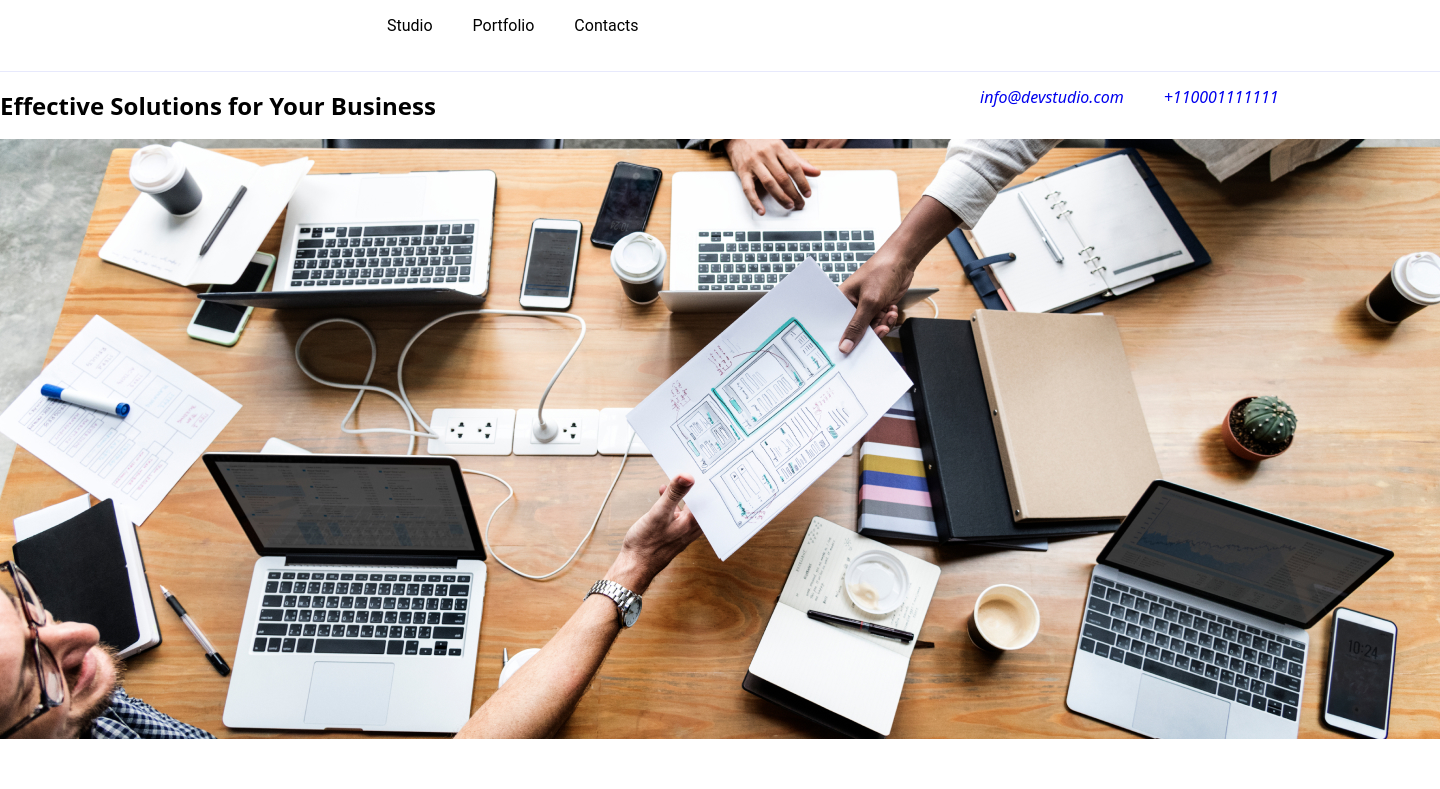
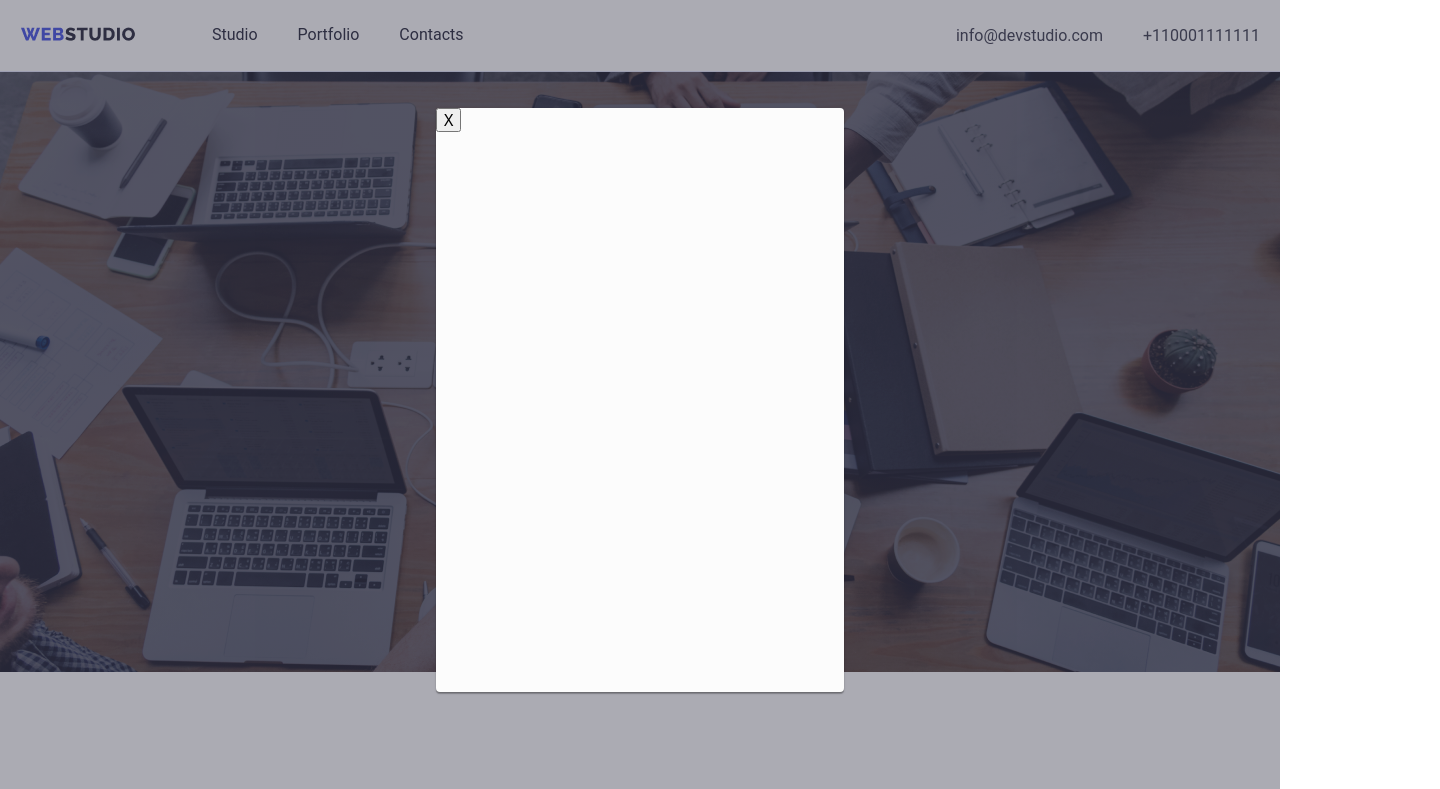
Before and after one commit to vetlittz/hw4, a website: page index.html in a window 1280 px wide. Both pictures are taken after a click on the button "Order service". Shown: the top 789 px of the page, 1440 px wide, since content can reach past the window. Drawn offline with nearby package versions, Linux system fonts and the light colour scheme.

Commit message:
looks like i finished the work on this task, added modal(finaly), improved footer and header

```diff
--- a/css/styles.css
+++ b/css/styles.css
@@ -6,97 +6,156 @@
     list-style-type: none;
 }
 
-.header-link{
-    text-decoration: none;
-}
-
 .main{
-    max-width: auto;
+    max-width: 1440px;
+    width: 100%;
     margin: 0 auto;
 }
 
-.logo{
-    width: 115px;
-    height: 24px;
-    position: absolute;
-    left: 156px;
+.header-cont {
+    display: flex;
+    justify-content: space-between;
+    align-items: center;
+    max-width: 1440px;
+    margin: 0 auto;
+    padding: 0 20px;
+    height: 72px;
+    border-bottom: 1px solid #E7E9FC;
+}
+
+.nav {
+    display: flex;
+    align-items: center;
+    gap: 76px;
 }
 
 .nav .list {
     display: flex;
-    width: 261px;
-    height: 24px;
-    position: absolute;
-    left: 347px;
     gap: 40px;
     list-style: none;
-}
-
-.nav .list li a{
-    color: black;
-    font-family: roboto;
-}
-
-.nav .list li a:hover{
-    color: #404bbf;
+    margin: 0;
+    padding: 0;
 }
 
 .address .list {
     display: flex;
-    width: 261px;
-    height: 24px;
-    position: absolute;
-    left: 940px;
     gap: 40px;
     list-style: none;
-}
-
-.header .container{
-    color:#FFFFFF;
-    border-bottom: 1px solid #E7E9FC;
-    width: 1440px;
-    height: 72px;
-    align-content: center;
-    justify-content: center;
-    margin: 0 auto;
+    margin: 0;
     padding: 0;
 }
 
-.nav{
-    height: 72px;
+.header-link {
+    color: #2E2F42;
+    text-decoration: none;
+    font-family: 'Roboto', sans-serif;
+    font-size: 16px;
+    line-height: 1.5;
+    transition: color 250ms cubic-bezier(0.4, 0, 0.2, 1);
 }
 
-.nav .address{
-    height: 72px;
+.header-link:hover {
+    color: #404BBF;
 }
 
-.footer .container{
-    width: auto;
-    height: 312px;
-    background-color: #2E2F42;
-    display: flex;
-    align-items: center;
-    justify-content: space-between;
+.logo {
+    display: block;
 }
 
-.footer .footer-icons{
+.address a {
+    color: #434455;
+    font-style: normal;
+}
+
+.footer {
+    background-color: #2E2F42;
+    padding: 100px 0;
+}
+
+.footer .container {
+    max-width: 1158px;
+    margin: 0 auto;
+    padding: 0 15px;
     display: flex;
+    gap: 120px;
+    align-items: baseline;
+}
+
+.footer-logo {
+    max-width: 264px;
+}
+
+.footer-logo-link {
+    display: block;
+    margin-bottom: 16px;
+}
+
+.footer .text {
+    color: #F4F4FD;
+    line-height: 1.5;
+    margin: 0;
+}
+
+.social {
+    min-width: 208px;
+}
+
+.social .text {
+    font-weight: 500;
+    margin-bottom: 16px;
+}
+
+.footer-icons {
+    display: flex;
+    gap: 16px;
     list-style: none;
-    gap: 16px;
-    width: 208px;
-    height: 40px;
+    margin: 0;
     padding: 0;
 }
 
-.service {
-    max-width: auto;
-    margin: 0 auto;
+.social-icon-link {
+    display: flex;
+    justify-content: center;
+    align-items: center;
+    width: 40px;
+    height: 40px;
+    border-radius: 50%;
+    background-color: rgba(255, 255, 255, 0.1);
+    transition: background-color 250ms cubic-bezier(0.4, 0, 0.2, 1);
 }
 
-.service .service-img{
-    margin-left: 0 auto;
+.social-icon-link:hover {
+    background-color: #31d0aa;
+}
+
+.social-icon {
+    fill: #f4f4fd;
+}
+
+.service {
+    background-image: linear-gradient(rgba(46, 47, 66, 0.7), rgba(46, 47, 66, 0.7)),
+        url(../images/people-office.jpg);
+    max-width: 1440px;
+    height: 600px;
+    background-repeat: no-repeat;
+    background-position: center;
+    background-size: cover;
+    margin: 0 auto;
+    align-content: center;
     justify-content: center;
-    align-content: center;
+    text-align: center;
+}
+
+.service-h1{
+    font-weight: 700;
+    color: #FFFFFF;
+    line-height: 60px;
+    font-size: 56px;
+    line-height: 1.07;
+    height: 120px;
+    margin: 0 auto;
+    margin-bottom: 48px;
+    max-width: 496px;
 }
 
 .service .button {
@@ -128,23 +187,6 @@
 
 .social .text{
     color: #F4F4FD;
-}
-
-.footer-logo{
-    width: 264px;
-    height: 112px;
-    margin-left: 156px;
-}
-
-.footer-logo .text{
-    width: 264px;
-    height: 72px;
-    color: #F4F4FD;
-}
-
-.footer-logo .footer-logo-link{
-    width: 115px;
-    height: 24px;
 }
 
 .benefits .benefits-container{
@@ -377,3 +419,38 @@
 .portfolios .text {
     color: #434455;
 }
+
+.is-hidden {
+    opacity: 0;
+    visibility: hidden;
+    pointer-events: none;
+}
+
+.backdrop {
+    background-color: rgba(46, 47, 66, 0.4);
+    position: fixed;
+    top: 0;
+    left: 0;
+    width: 100%;
+    height: 100%;
+    transition: opacity 250ms cubic-bezier(0.4, 0, 0.2, 1),
+        visibility 250ms cubic-bezier(0.4, 0, 0.2, 1);
+}
+
+.modal {
+    position: absolute;
+    top: 50%;
+    left: 50%;
+    transform: translate(-50%, -50%) scale(1);
+    width: 408px;
+    min-height: 584px;
+    background: #fcfcfc;
+    box-shadow: 0px 1px 1px rgba(0, 0, 0, 0.14), 0px 1px 3px rgba(0, 0, 0, 0.12),
+        0px 2px 1px rgba(0, 0, 0, 0.2);
+    border-radius: 4px;
+    transition: transform 250ms cubic-bezier(0.4, 0, 0.2, 1);
+}
+
+.close-button{
+    cursor: pointer;
+}
--- a/index.html
+++ b/index.html
@@ -16,12 +16,10 @@
 
     <body>
         <header class="header">
-            <div class="container">
+            <div class="header-cont">
                 <nav class="nav">
                     <a class="logo" href="./index.html">
-                        <svg width="115px" height="24px">
-                            <use href="./images/Logo.svg"></use>
-                        </svg>
+                        <img src="./images/Logo.png" alt="Logo">
                     </a>
                     <ul class="list">
                         <li><a class="header-link" href="./index.html">Studio</a></li>
@@ -42,7 +40,6 @@
             <section class="service-section">
                 <div class="service">
                     <h1 class="service-h1">Effective Solutions for Your Business</h1>
-                    <img class="service-img" src="./images/people-office.jpg" alt="people office">
                     <button class="button" type="button" data-modal-open>Order service</button>
                 </div>
             </section>
@@ -266,9 +263,7 @@
             <div class="container">
                 <div class="footer-logo">
                     <a class="footer-logo-link" href="./index.html">
-                        <svg width="115px" height="24px">
-                            <use href="./images/footerlogo.svg"></use>
-                        </svg>
+                        <img src="./images/footerlogo.png" alt="Logo">
                     </a>
                         <p class="text">Increase the flow of customers and sales for your business with digital marketing & growth solutions.</p>
                 </div>
@@ -302,7 +297,7 @@
         <div class="backdrop is-hidden" data-modal>
             <div class="modal">
                 <button type="button" class="close-button" data-modal-close>
-
+                    X
                 </button>
             </div>
         </div>
```
Also changed, not shown: portfolio.html (+1 -1 lines), images/Logo.png (added), images/Logo.svg (deleted), images/footerlogo.png (added), images/footerlogo.svg (deleted).
